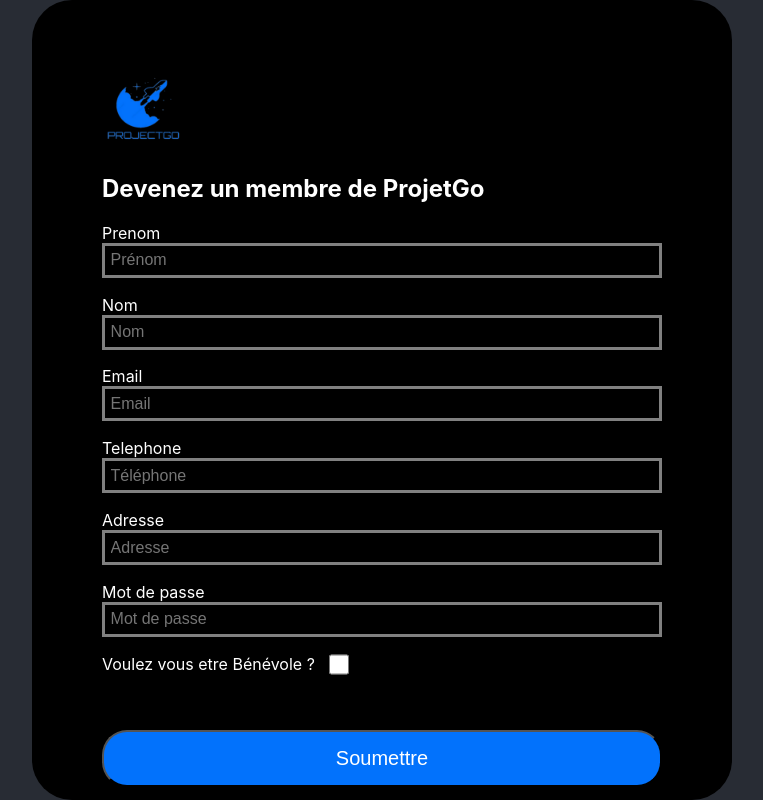
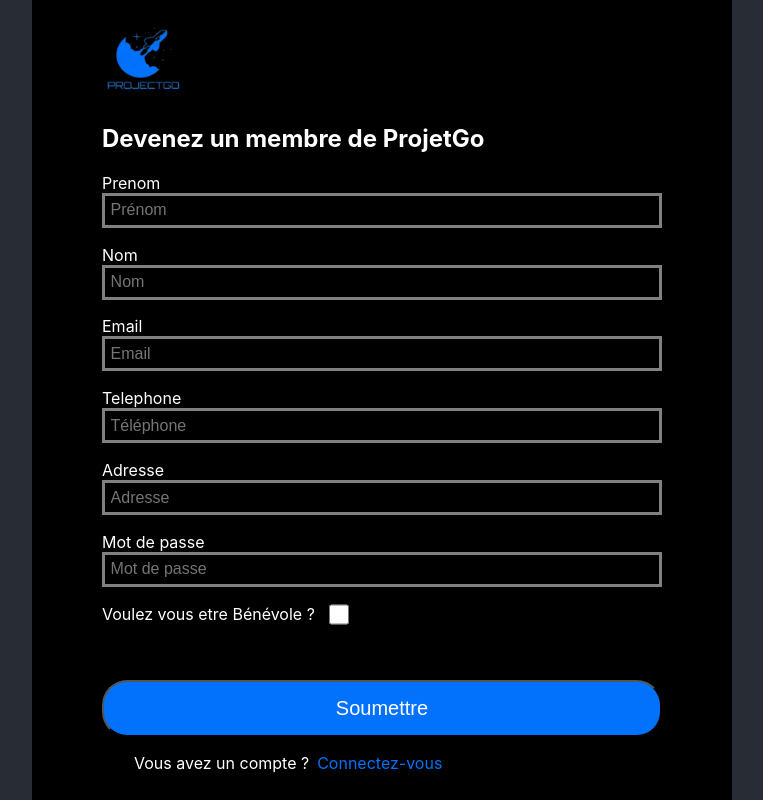
Before and after one commit to RhinoSideShow/projet_integration, a Next.js app in the folder projetgo/: page /new in a window 1280 px wide. Shown: the whole page, without its empty margins (258-1021 px from the left). Built offline with nearby package versions, Linux system fonts and the light colour scheme.

Commit message:
change css de new

```diff
--- a/projetgo/styles/Home.module.css
+++ b/projetgo/styles/Home.module.css
@@ -96,8 +96,8 @@
     width: 35%;
     min-width: 700px;
     max-width: 700px;
-    min-height: 800px;
-    max-height: 800px;
+    min-height: 900px;
+    max-height: 900px;
 
     display: flex;
     justify-content: center;
```
